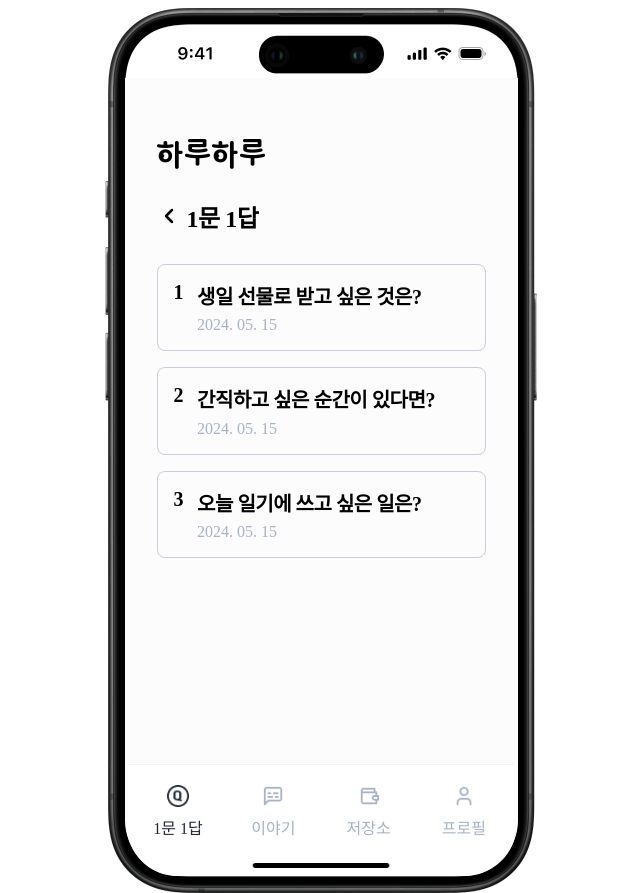
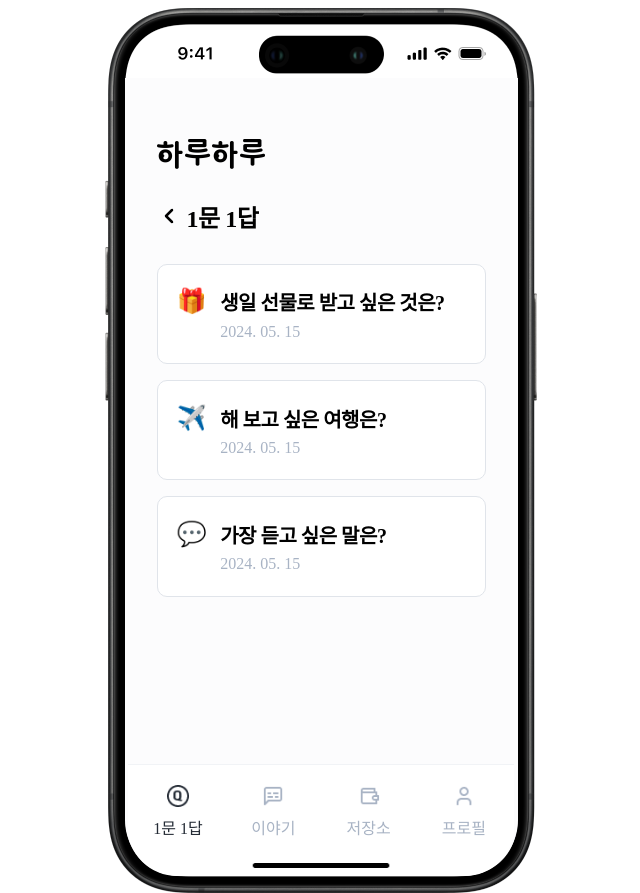
Before and after one commit to seola1ne/HaruHaru, a React (Create React App) app in the folder frontend/: page /storage/question in a window 1280 px wide. Shown: the whole page, without its empty margins (319-959 px from the left). Built offline with nearby package versions, Linux system fonts and the light colour scheme.

Commit message:
chore : 스타일 수정

```diff
--- a/frontend/src/components/AnswerItem/index.jsx
+++ b/frontend/src/components/AnswerItem/index.jsx
@@ -5,7 +5,7 @@ import styled from 'styled-components';
 import color from 'styles/color';
 import font from 'styles/font';
 
-function AnswerItem({id, title, answer, date, isActive, onClick}){
+function AnswerItem({id, title, emoji, answer, date, isActive, onClick}){
   function formatDate(date) {
     const year = date.slice(0, 4);
     const month = date.slice(4, 6);
@@ -18,7 +18,7 @@ function AnswerItem({id, title, answer, date, isActive, onClick}){
   return (
     <AnswerItemBox onClick={onClick}>
       <Row gap={0.88}>
-        <p className="title">{id}</p>
+        <p className="emoji">{emoji}</p>
         <Column gap={0.6}>
           <Column gap={0.4}>
             <p className="title">{title}</p>
@@ -36,15 +36,20 @@ function AnswerItem({id, title, answer, date, isActive, onClick}){
 export default AnswerItem;
 
 const AnswerItemBox = styled.div`
-  border: 1px solid ${color.gray[300]};
-  border-radius: 0.5rem;
-  padding: 1rem;
+  background-color: ${color.base['white']};
+  border: 1px solid ${color.gray[200]};
+  border-radius: 0.625rem;
+  padding: 1.4rem 1.2rem;
   cursor: pointer;
+
+  .emoji {
+    ${font.H1};
+  }
 
   .title {
     ${font.H2};
     font-weight: bold;
-    max-width: 17rem;
+    word-break: keep-all;
   }
 
   .date {
@@ -58,6 +63,7 @@ const AnswerItemBox = styled.div`
 
   &:hover {
     transition: 0.3s ease;
-    background-color: ${color.gray[100]};
+    background-color: ${color.gray[50]};
+    border-color: ${color.gray[200]};
   }
 `;
--- a/frontend/src/components/TalkItem/index.jsx
+++ b/frontend/src/components/TalkItem/index.jsx
@@ -10,8 +10,8 @@ function TalkItem({ id, writer, contents, createDate, answerDate, onClick }) {
   return (
     <ItemBox onClick={handleClick}>
       <ItemContents>
-        <p className="title">{writer} 님</p>
-        <p className="contents">{contents}</p>
+        <p className="title">{contents}</p>
+        <p className="contents">{writer} 님</p>
       </ItemContents>
       <CircleBoxWrapper>
         <CircleBox />
--- a/frontend/src/pages/profile.jsx
+++ b/frontend/src/pages/profile.jsx
@@ -14,7 +14,7 @@ import Button from 'components/Common/Button';
 import Row from 'components/Common/Flex/Row';
 
 function Profile() {
-    const userId = "a123";
+    const userId = "seola1ne";
     const user = userData.find(u => u.id === userId);
     const keywordInfo = keywordData.find(data => data.userId === user.id);
 
@@ -79,7 +79,6 @@ const TitleBox = styled.div`
     gap: 1.87rem;
 
     margin-bottom: 1.88rem;
-    margin-left: 1rem;
 
     .logo {
         width: 6.75rem;
--- a/frontend/src/pages/storage/questionAnswer.jsx
+++ b/frontend/src/pages/storage/questionAnswer.jsx
@@ -21,18 +21,21 @@ function QuestionAnswer() {
         {
             id: 1,
             question: "생일 선물로 받고 싶은 것은?",
+            emoji: "🎁",
             answer: "답변 부분",
             date: "20240515"
         },
         {
             id: 2,
-            question: "간직하고 싶은 순간이 있다면?",
+            question: "해 보고 싶은 여행은?",
+            emoji: "✈️",
             answer: "답변 부분",
             date: "20240515"
         },
         {
             id: 3,
-            question: "오늘 일기에 쓰고 싶은 일은?",
+            question: "가장 듣고 싶은 말은?",
+            emoji: "💬",
             answer: "답변 부분",
             date: "20240515"
         }
@@ -55,6 +58,7 @@ function QuestionAnswer() {
                                 key={question.id}
                                 id={question.id}
                                 title={question.question}
+                                emoji={question.emoji}
                                 answer={question.answer}
                                 date={question.date}
                                 isActive={activeIndex === index}
--- a/frontend/src/pages/storage/talkAnswer.jsx
+++ b/frontend/src/pages/storage/talkAnswer.jsx
@@ -21,6 +21,7 @@ function TalkAnswer() {
         {
             id: 1,
             talk: "나와는 의견이 너무 다른 동료와 의견 충돌이 난 상황, 어떻게 해결할까?",
+            emoji: "😮",
             answer: "내 의견이 중요한 만큼 상대 의견도 중요하겠지... 상대 의견도 들어보고, 내 의견과 비교해서 장점과 단점은 무엇인지 생각해 볼 것 같다. 수용할 수 있는 의견이라면 수용하고, 아니라면 내 의견을 논리정연하게 정리해서 설득해야 할 듯",
             date: "20240515"
         },
@@ -42,6 +43,7 @@ function TalkAnswer() {
                             <AnswerItem
                                 key={talk.id}
                                 id={talk.id}
+                                emoji={talk.emoji}
                                 title={talk.talk}
                                 answer={talk.answer}
                                 date={talk.date}
```
